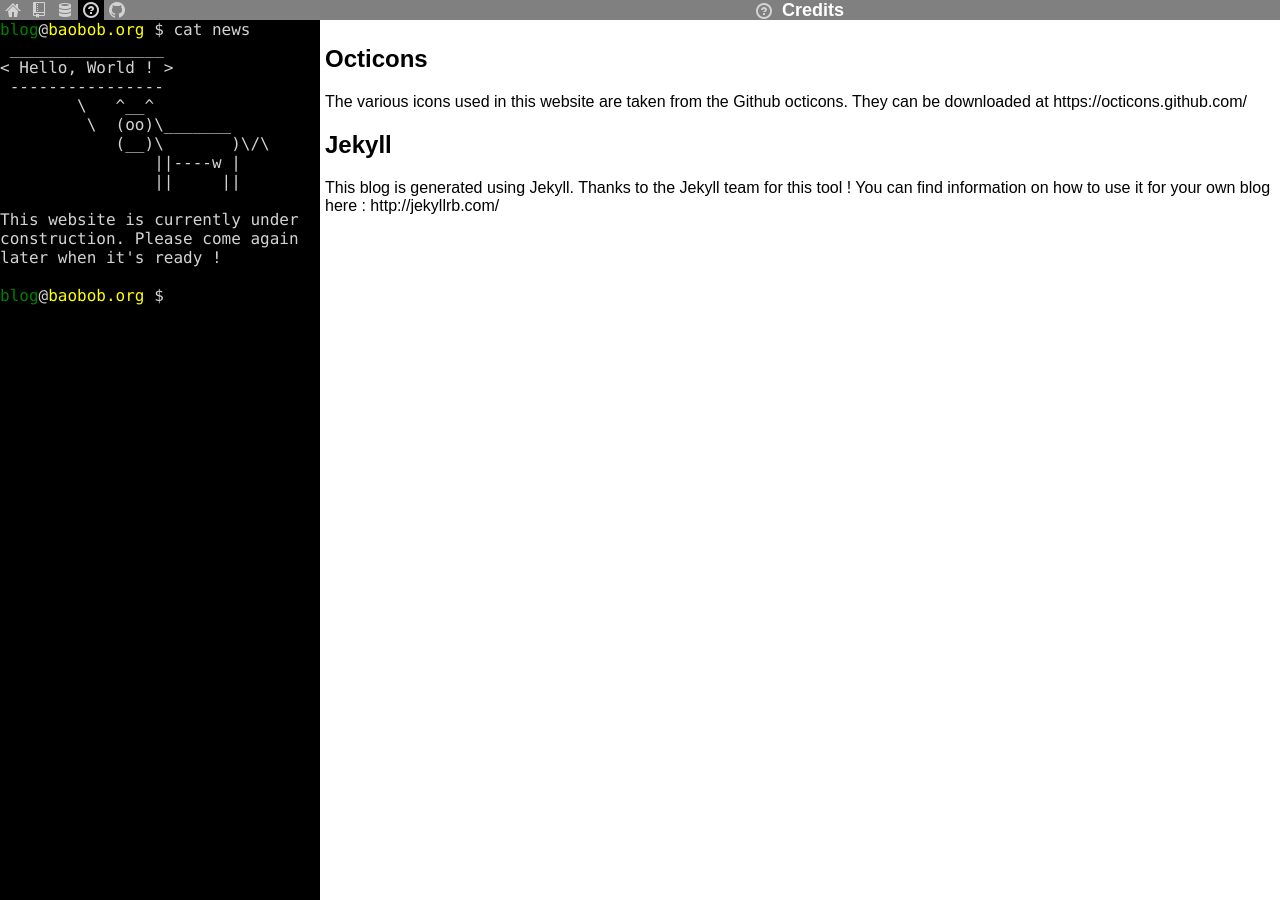
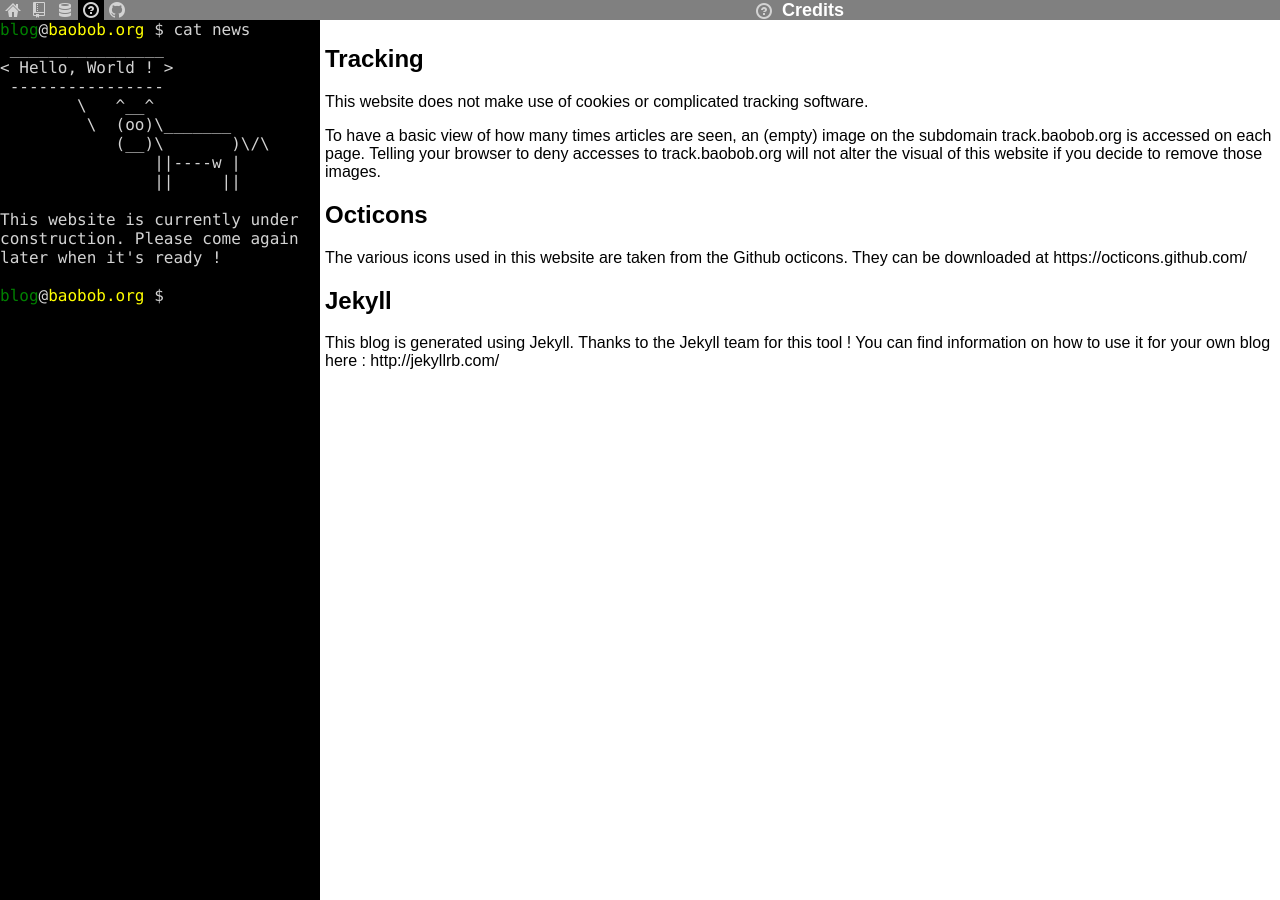
Before and after one commit to guillaumecl/guillaumecl.github.io, a Jekyll site: the page built from credits.html, in a window 1280 px wide. Built offline with Jekyll 4.4.1, drawn with Linux system fonts in a browser that asks for light colours.

Commit message:
Add some information about the tracking in this blog.
Signed-off-by: Guillaume Clement <gclement@baobob.org>

```diff
--- a/credits.html
+++ b/credits.html
@@ -3,6 +3,15 @@ title: Credits
 icon: question
 order: 4
 ---
+<h2>Tracking</h2>
+<p>
+	This website does not make use of cookies or complicated tracking software.
+</p>
+
+<p>
+	To have a basic view of how many times articles are seen, an (empty) image on the subdomain track.baobob.org is accessed on each page. Telling your browser to deny accesses to track.baobob.org will not alter the visual of this website if you decide to remove those images.
+</p>
+
 <h2>Octicons</h2>
 <p>
 	The various icons used in this website are taken from the Github octicons.
```
